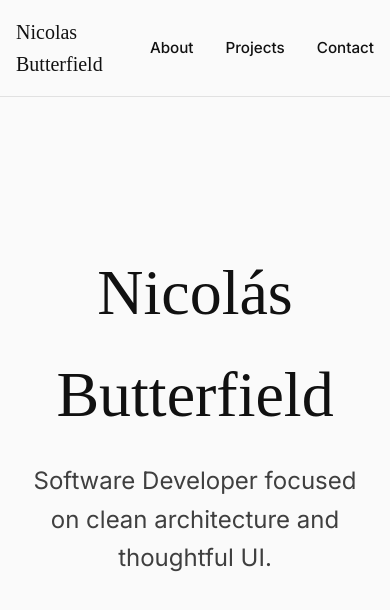
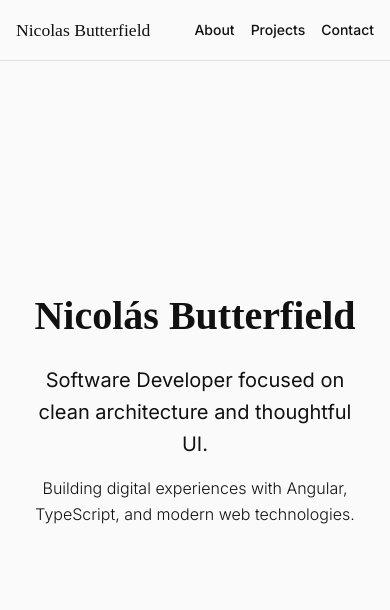
Before and after one commit to NicoButter/portfolio_2026, an Angular app: page / in a window 390 px wide. Shown: the top 610 px of the page. Built offline with nearby package versions, Linux system fonts and the light colour scheme.

Commit message:
feat: enhance home and navigation sections with improved styling and animations

```diff
--- a/src/app/features/home/home.html
+++ b/src/app/features/home/home.html
@@ -1,6 +1,9 @@
 <section class="home">
   <div class="container">
-    <h1>Nicolás Butterfield</h1>
-    <p>Software Developer focused on clean architecture and thoughtful UI.</p>
+    <div class="hero-content">
+      <h1 class="hero-title">Nicolás Butterfield</h1>
+      <p class="hero-subtitle">Software Developer focused on clean architecture and thoughtful UI.</p>
+      <p class="hero-description">Building digital experiences with Angular, TypeScript, and modern web technologies.</p>
+    </div>
   </div>
 </section>
--- a/src/app/features/home/home.scss
+++ b/src/app/features/home/home.scss
@@ -4,27 +4,47 @@
   align-items: center;
   justify-content: center;
   text-align: center;
-  animation: fadeIn 1s ease-in;
+  position: relative;
+  overflow: hidden;
 }
 
-@keyframes fadeIn {
+.hero-content {
+  max-width: 800px;
+  padding: 0 var(--spacing-unit);
+}
+
+.hero-title {
+  font-size: clamp(2.5rem, 8vw, 4.5rem);
+  margin-bottom: calc(var(--spacing-unit) * 1.5);
+  font-weight: 600;
+  line-height: 1.2;
+  opacity: 0;
+  animation: fadeInUp 1s ease-out forwards;
+}
+
+.hero-subtitle {
+  font-size: clamp(1.25rem, 3vw, 1.75rem);
+  color: var(--text);
+  opacity: 0;
+  margin-bottom: var(--spacing-unit);
+  animation: fadeInUp 1s ease-out 0.3s forwards;
+}
+
+.hero-description {
+  font-size: clamp(1rem, 2vw, 1.25rem);
+  color: var(--text);
+  opacity: 0;
+  animation: fadeInUp 1s ease-out 0.6s forwards;
+  font-weight: 300;
+}
+
+@keyframes fadeInUp {
   from {
     opacity: 0;
-    transform: translateY(20px);
+    transform: translateY(30px);
   }
   to {
     opacity: 1;
     transform: translateY(0);
   }
 }
-
-h1 {
-  font-size: 4rem;
-  margin-bottom: var(--spacing-unit);
-}
-
-p {
-  font-size: 1.5rem;
-  color: var(--text);
-  opacity: 0.8;
-}
--- a/src/app/layout/header/nav/nav.html
+++ b/src/app/layout/header/nav/nav.html
@@ -1,10 +1,10 @@
 <nav class="nav">
   <div class="container">
-    <a routerLink="/" class="brand">Nicolas Butterfield</a>
+    <a routerLink="/" class="brand nav-item">Nicolas Butterfield</a>
     <div class="nav-links">
-      <a routerLink="/about" class="nav-link">About</a>
-      <a routerLink="/projects" class="nav-link">Projects</a>
-      <a routerLink="/skills" class="nav-link">Contact</a>
+      <a routerLink="/about" class="nav-link nav-item" [attr.data-index]="1">About</a>
+      <a routerLink="/projects" class="nav-link nav-item" [attr.data-index]="2">Projects</a>
+      <a routerLink="/skills" class="nav-link nav-item" [attr.data-index]="3">Contact</a>
     </div>
   </div>
 </nav>
--- a/src/app/layout/header/nav/nav.scss
+++ b/src/app/layout/header/nav/nav.scss
@@ -5,12 +5,10 @@
   right: 0;
   z-index: 1000;
   padding: var(--spacing-unit) 0;
-  background-color: var(--bg);
+  background-color: rgba(250, 250, 250, 0.8);
   backdrop-filter: blur(10px);
   border-bottom: 1px solid rgba(0, 0, 0, 0.1);
   font-family: var(--font-sans);
-  transform: translateY(-100%);
-  transition: transform 0.6s cubic-bezier(0.4, 0, 0.2, 1);
 }
 
 .container {
@@ -20,6 +18,15 @@
   max-width: var(--max-width);
   margin: 0 auto;
   padding: 0 var(--spacing-unit);
+}
+
+.nav-item {
+  opacity: 0;
+  transform: translateY(-20px);
+}
+
+.nav-item.animate {
+  animation: slideInDown 0.6s cubic-bezier(0.4, 0, 0.2, 1) forwards;
 }
 
 .brand {
@@ -59,7 +66,7 @@
   bottom: -4px;
   left: 0;
   width: 0;
-  height: 1px;
+  height: 2px;
   background-color: var(--accent);
   transition: width 0.3s ease;
 }
@@ -67,3 +74,28 @@
 .nav-link:hover::after {
   width: 100%;
 }
+
+@keyframes slideInDown {
+  from {
+    opacity: 0;
+    transform: translateY(-20px);
+  }
+  to {
+    opacity: 1;
+    transform: translateY(0);
+  }
+}
+
+@media (max-width: 768px) {
+  .nav-links {
+    gap: 1rem;
+  }
+
+  .nav-link {
+    font-size: 0.875rem;
+  }
+
+  .brand {
+    font-size: 1.1rem;
+  }
+}
--- a/src/app/layout/header/nav/nav.ts
+++ b/src/app/layout/header/nav/nav.ts
@@ -9,12 +9,15 @@ import { RouterLink } from '@angular/router';
 })
 export class Nav implements OnInit {
   ngOnInit() {
-    // Add slide-in animation after 2.5 seconds
+    // Start nav animation after hero content (1.5s total for hero)
     setTimeout(() => {
-      const nav = document.querySelector('.nav') as HTMLElement;
-      if (nav) {
-        nav.style.transform = 'translateY(0)';
-      }
-    }, 2500);
+      const navItems = document.querySelectorAll('.nav-item');
+
+      navItems.forEach((item, index) => {
+        setTimeout(() => {
+          item.classList.add('animate');
+        }, index * 150); // Stagger each item by 150ms
+      });
+    }, 1500); // Start after hero animation begins
   }
 }
```
